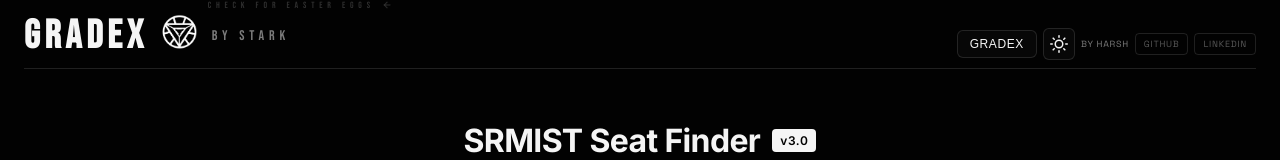
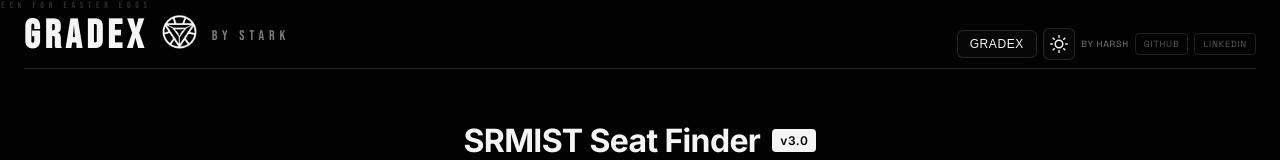
Before and after one commit to StarkAg/GradeX, a React (Vite) app: page / in a window 1280 px wide. Shown: the top 160 px of the page. Built offline with nearby package versions, Linux system fonts and the light colour scheme.

Commit message:
Fix arrow position: place to left of Arc Reactor pointing right

```diff
--- a/src/App.jsx
+++ b/src/App.jsx
@@ -297,14 +297,15 @@ export default function App() {
                 <div style={{
                   position: 'absolute',
                   top: '-12px',
-                  left: 'calc(100% + 8px)',
+                  right: 'calc(100% + 8px)',
                   display: 'flex',
                   alignItems: 'center',
                   gap: '4px',
                   opacity: 0.4,
                   pointerEvents: 'none',
                   animation: 'fadeInOut 3s ease-in-out infinite',
-                  whiteSpace: 'nowrap'
+                  whiteSpace: 'nowrap',
+                  flexDirection: 'row-reverse'
                 }}>
                   <span style={{
                     fontSize: '9px',
--- a/src/styles.css
+++ b/src/styles.css
@@ -46,10 +46,10 @@
 
 @keyframes arrowBounce {
   0%, 100% {
-    transform: rotate(180deg) translateX(0);
+    transform: translateX(0);
   }
   50% {
-    transform: rotate(180deg) translateX(-4px);
+    transform: translateX(4px);
   }
 }
 
```
